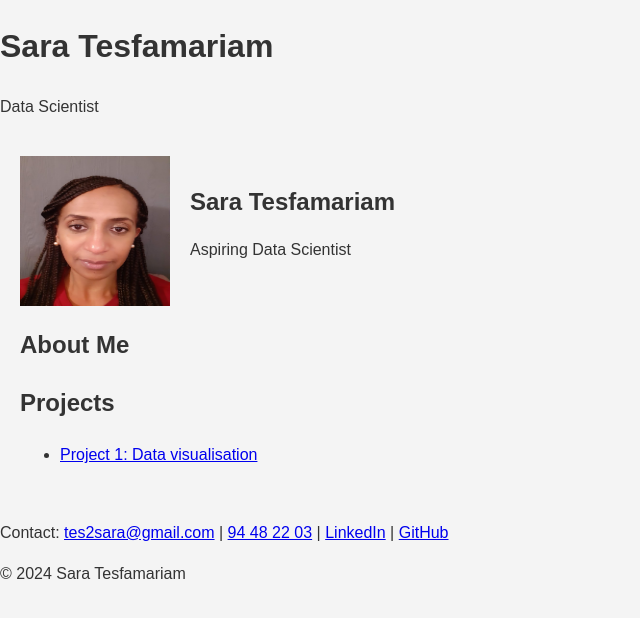
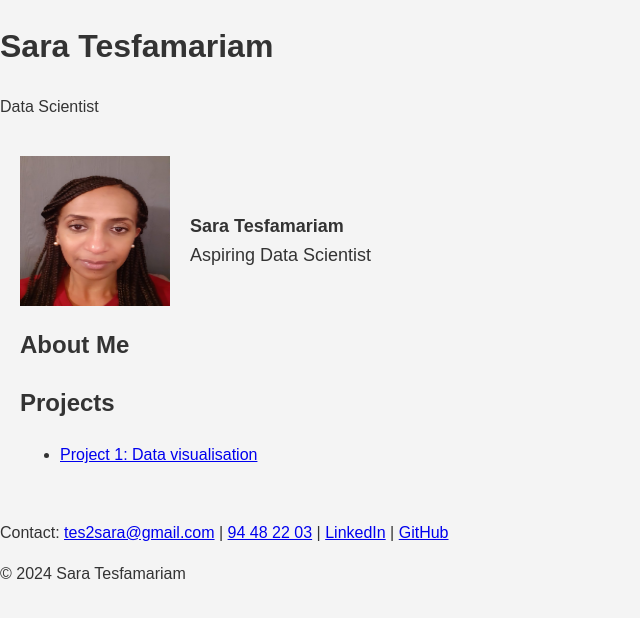
Before and after one commit to tes2sara/sara_tesfamariam, a Jekyll site: the page built from index.md, in a window 1280 px wide. Shown: the top 618 px of the page, without its empty margins (0-640 px from the left). Built offline with Jekyll 4.4.1, drawn with Linux system fonts in a browser that asks for light colours; Markdown is read by kramdown in place of the engine named in the settings.

Commit message:
Update index.md

```diff
--- a/index.md
+++ b/index.md
@@ -4,9 +4,9 @@ title: Home
 ---
 <div style="display: flex; align-items: center;">
   <img src="https://github.com/tes2sara/sara_tesfamariam/blob/main/Profile.jpg?raw=true" alt="Profile Picture" style="height: 150px; width:150px; boarder-radius:50%; margin-right: 20px;">
-  <div>
-    <h1 style="font-size: 24px; margin: 0;">Sara Tesfamariam</h1>
-    <p>Aspiring Data Scientist</p>
+  <div style="display: flex; flex-direction: column; justify-content: center; padding-top: 20px;">
+    <h1 style="font-size: 18px; margin: 0;">Sara Tesfamariam</h1>
+    <p style="font-size: 18px; margin: 0;">Aspiring Data Scientist</p>
   </div>
 </div>
 
```
